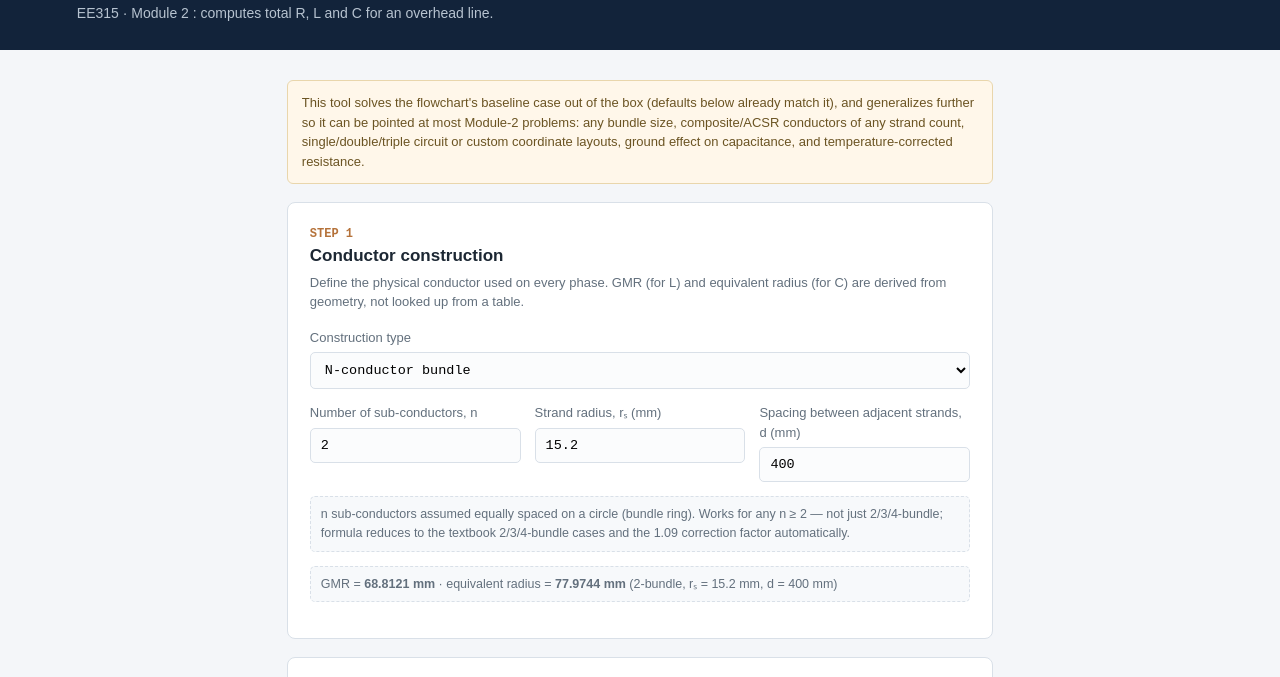
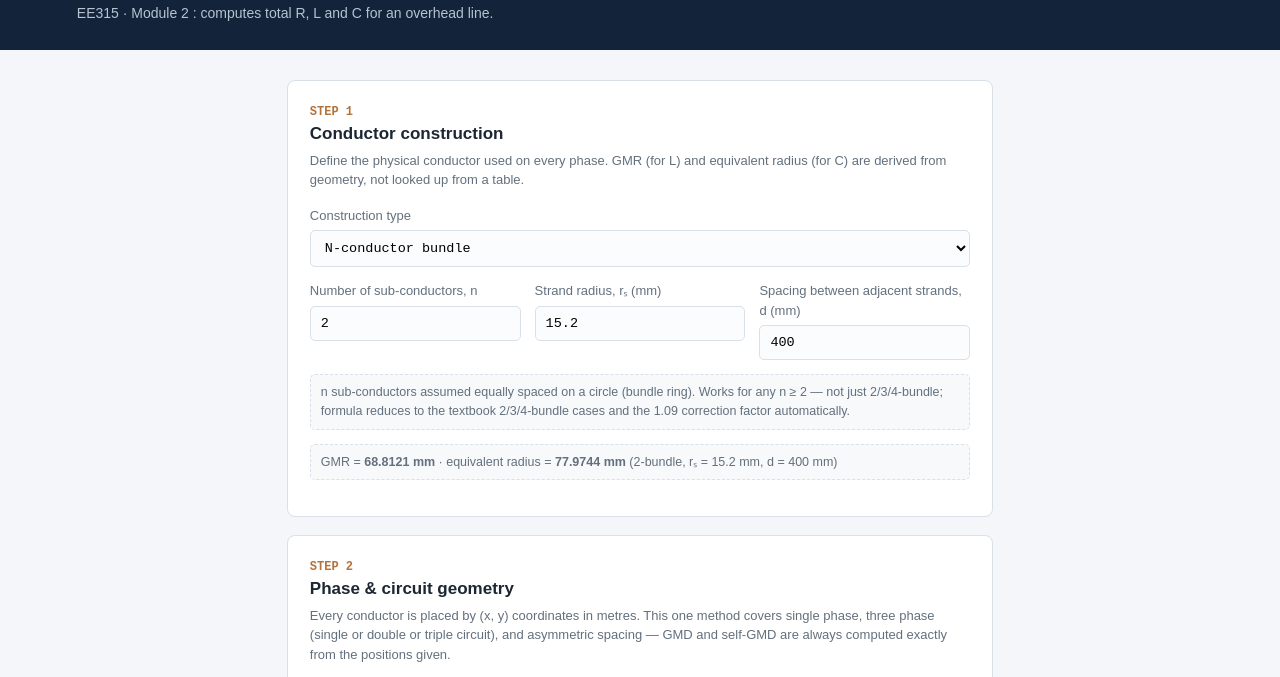
Before and after one commit to Nainsi08/transmission-line-calculator, a plain HTML site: page index.html in a window 1280 px wide. Shown: the part 65-742 px from the top of the page. Drawn offline with Linux system fonts and the light colour scheme.

Commit message:
Update index.html

```diff
--- a/index.html
+++ b/index.html
@@ -65,8 +65,6 @@
 </header>
 
 <main>
-
-<div class="banner">This tool solves the flowchart's baseline case out of the box (defaults below already match it), and generalizes further so it can be pointed at most Module‑2 problems: any bundle size, composite/ACSR conductors of any strand count, single/double/triple circuit or custom coordinate layouts, ground effect on capacitance, and temperature‑corrected resistance.</div>
 
   <!-- STEP 1 -->
   <section>
```
